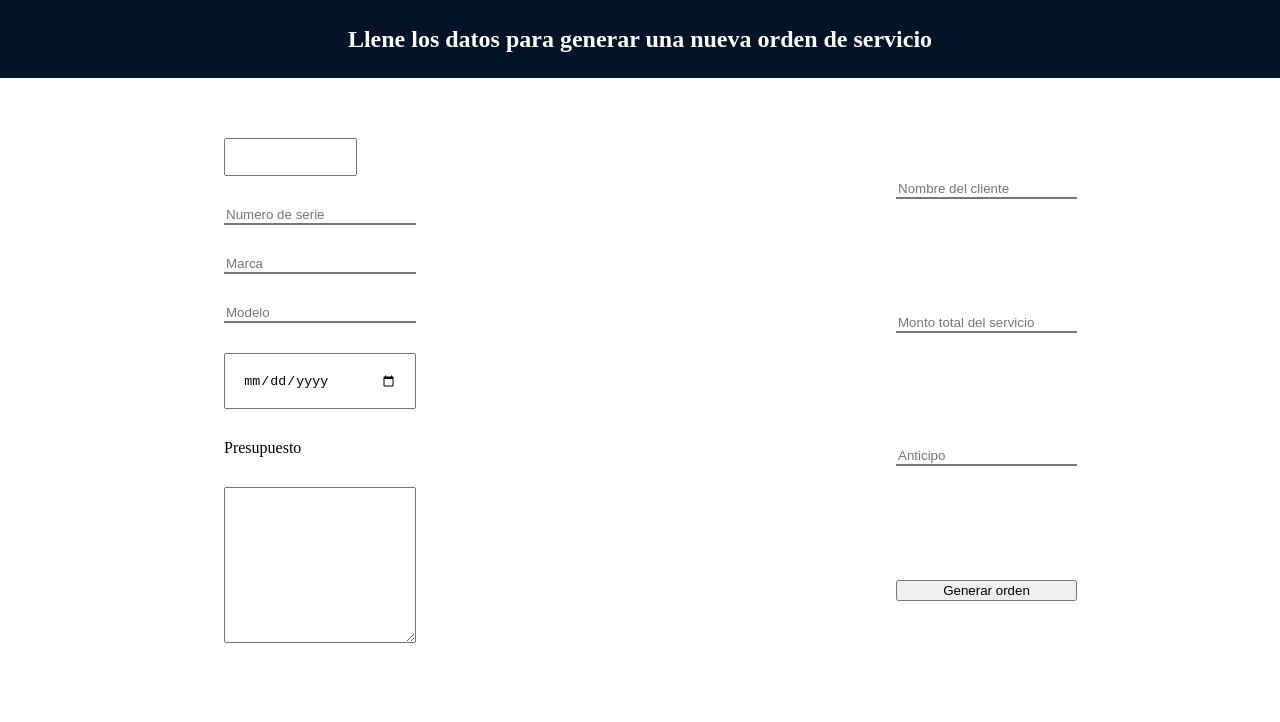
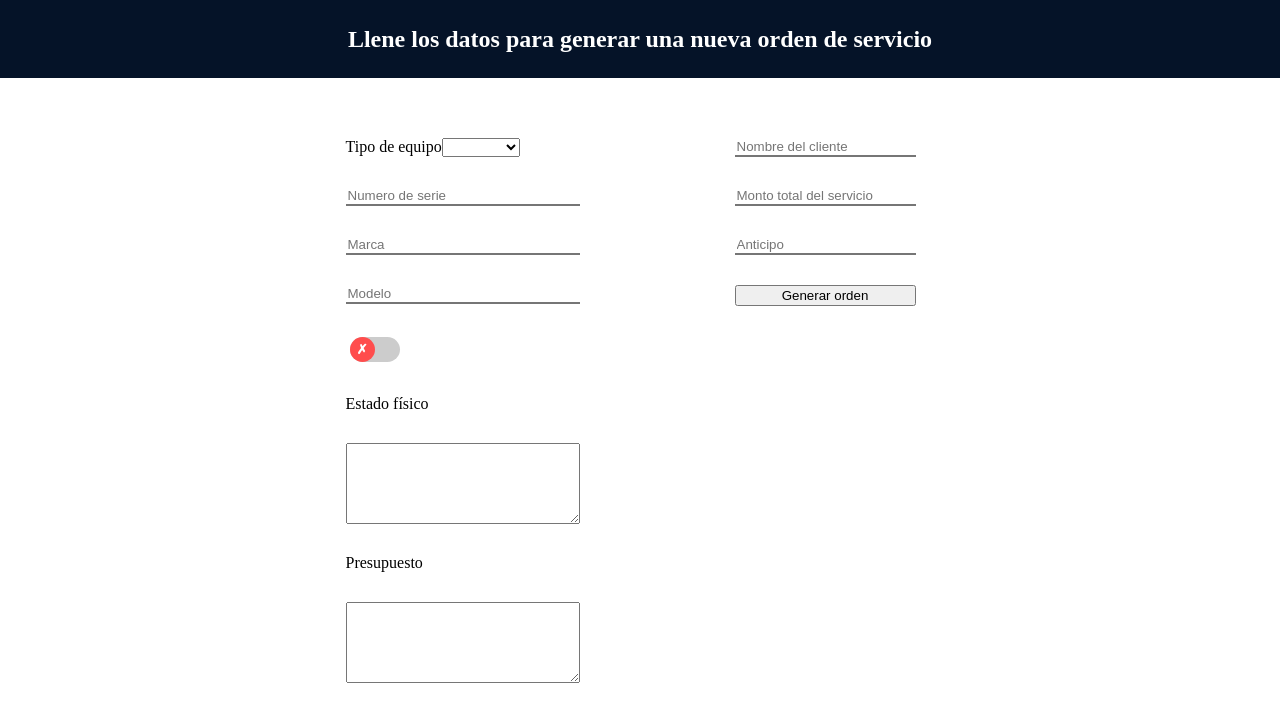
Before and after one commit to Juanplr/frontendTechCareJS, a Vue app: page /formularioOrden in a window 1280 px wide. Shown: the top 722 px of the page. Built offline with nearby package versions, Linux system fonts and the light colour scheme.

Commit message:
avance de fin de semana

```diff
--- /dev/null
+++ b/src/assets/FormularioOrden.css
@@ -0,0 +1,104 @@
+
+#divGeneral {
+  display: grid;
+  grid-template-columns: max-content max-content;
+  gap: 10%; /* Espacio entre las columnas */
+  justify-content: center; /* Centramos las columnas */
+  margin-top: 60px;
+
+}
+#headerFormOrden{
+  padding: 2%;
+  text-align: center;
+  background-color: rgb(5, 19, 40);
+  color: #fff;
+  font-weight: bold;
+  font-size:x-large;
+}
+
+#cb_tipo_dispositivo{
+  width: auto;
+}
+
+#divColumna1{
+  width: 90%;
+  display: grid;
+  flex-direction: column;
+  flex-wrap: nowrap;
+  justify-content: space-between;
+  align-items: flex-start;
+  row-gap: 30px;
+}
+#divColumna2{
+  width: 200px;
+  height: max-content;
+  display: grid;
+  flex-direction: column;
+  flex-wrap: nowrap;
+  justify-content: space-between;
+  align-items: center;
+  row-gap: 30px;
+}
+#selectTipo{
+  padding: 5%;
+  width: 110px;
+}
+input[type="date"] {
+  display: block; /* Asegura que se comporte como un bloque para alinearse correctamente */
+  width: 80%; /* Asegura que ocupe todo el ancho disponible */
+  padding: 9%;
+
+}
+
+input[type="text"]{
+  border-top: none;
+  border-left: none;
+  border-right: none;
+}
+input[type="text"]:focus{
+  border-top: none;
+  border-left: none;
+  border-right: none;
+}
+
+
+.custom-toggle {
+  appearance: none;
+  -webkit-appearance: none;
+  width: 50px;
+  height: 25px;
+  background-color: #ccc;
+  border-radius: 15px;
+  position: relative;
+  outline: none;
+  cursor: pointer;
+  transition: background-color 0.3s;
+}
+
+.custom-toggle::before {
+  content: "✗";
+  color: white;
+  font-weight: bold;
+  display: block;
+  width: 25px;
+  height: 25px;
+  background-color: #ff4d4d;
+  border-radius: 50%;
+  position: absolute;
+  top: 0;
+  left: 0;
+  display: flex;
+  align-items: center;
+  justify-content: center;
+  transition: all 0.3s;
+}
+
+.custom-toggle:checked {
+  background-color: #4caf50;
+}
+
+.custom-toggle:checked::before {
+  content: "✓";
+  background-color: #4caf50;
+  transform: translateX(25px);
+}
--- a/src/assets/app.css
+++ b/src/assets/LoginStyle.css
@@ -90,6 +90,7 @@ body{
 .login {
 	width: 320px;
 	padding: 30px;
+	text-align: center;
 	padding-top: 156px;
 }
 
@@ -109,17 +110,20 @@ body{
 	border-bottom: 2px solid #D1D1D4;
 	background: none;
 	padding: 10px;
-	padding-left: 24px;
+	padding-left: 20px;
 	font-weight: 700;
 	width: 75%;
 	transition: .2s;
 }
 
+
+.loging_label,
 .login__input:active,
 .login__input:focus,
 .login__input:hover {
 	outline: none;
 	border-bottom-color: #4f4d8d;
+	text-align: center;
 }
 
 .login__submit {
@@ -127,17 +131,16 @@ body{
 	font-size: 14px;
 	margin-top: 30px;
 	padding: 16px 20px;
-	border-radius: 26px;
+	border-radius: 20px;
 	border: 1px solid #7572af;
 	text-transform: uppercase;
 	font-weight: 700;
-	display: flex;
-	align-items: center;
 	width: 100%;
 	color: #4C489D;
 	box-shadow: 0px 2px 2px #5C5696;
 	cursor: pointer;
 	transition: .2s;
+
 }
 
 .login__submit:active,
--- a/src/components/FormularioOrden.vue
+++ b/src/components/FormularioOrden.vue
@@ -1,83 +1,127 @@
+<script>
+import { reactive } from 'vue';
+import axios from "axios";
+export default {
+  setup() {
+    const url = "http://localhost:3000/api/";
+
+    const formData = reactive({
+      numero_de_serie: '',
+      marca: '',
+      modelo: '',
+      estado_fisico: '',
+      presupuesto: '',
+      nombre_cliente: '',
+      monto_total: '',
+      anticipo: '',
+      tipo_de_dispositivo: '',
+      cargador: false
+    });
+
+    const generar_orden = () => {
+      const parametros =
+      {
+        numero_de_serie: formData.numero_de_serie,
+        marca: formData.marca,
+        modelo: formData.modelo,
+        estado_fisico: formData.estado_fisico,
+        presupuesto: formData.presupuesto,
+        nombre_cliente: formData.nombre_cliente,
+        monto_total: formData.monto_total,
+        anticipo: formData.anticipo,
+        tipo_de_dispositivo: formData.tipo_de_dispositivo,
+        cargador: formData.cargador
+      }
+
+      const nuevoEquipo ={
+          "numero_de_serie": parametros.numero_de_serie,
+          "marca": parametros.marca,
+          "modelo": parametros.modelo,
+          "tipo_de_dispositivo": parametros.tipo_de_dispositivo,
+          "estado_fisico": parametros.estado_fisico,
+          "cargador": parametros.cargador
+      }
+
+      const nuevaordendeservicio ={
+
+      }
+
+      axios.post(`${url}equipo`, nuevoEquipo
+      )
+      .then((response)=>{
+        if(responnse != null){
+          parametros.numero_de_serie=responnse.data;
+          axios.post(`${url}orden_servicio/nuevaordendeservicio`, nuevoEquipo
+      )
+      .then((response)=>{
+
+      })
+      .catch((error)=>{
+        console.error(error);
+      });
+        }
+      })
+      .catch((error)=>{
+        console.error(error);
+      });
+
+
+      console.log(parametros);
+    };
+
+    return { formData, generar_orden };
+  },
+};
+
+</script>
+
 <template>
-<header id="headerFormOrden">Llene los datos para generar una nueva orden de servicio</header>
+  <header id="headerFormOrden">
+    Llene los datos para generar una nueva orden de servicio
+  </header>
   <div id="divGeneral">
     <div id="divColumna1">
-      <input id="selectTipo" list="browsers" />
-      <datalist id="browsers">
-        <option value="Google"></option>
-        <option value="IE9"></option>
-      </datalist>
-      <input type="text" placeholder="Numero de serie"/>
-      <input type="text" placeholder="Marca"/>
-      <input type="text" placeholder="Modelo" />
+      <div class="cb_tipo_dispositivo">
+        <form action="#">
+          <label for="lang">Tipo de equipo</label>
+          <select name="tipos_de_equipo" id="lang" v-model="formData.tipo_de_dispositivo">
+            <option value="escritorio">Escritorio</option>
+            <option value="laptop">Laptop</option>
+            <option value="consola">Consola</option>
+          </select>
+        </form>
+      </div>
+      <input type="text" placeholder="Numero de serie" v-model="formData.numero_de_serie"/>
+      <input type="text" placeholder="Marca" v-model="formData.marca"/>
+      <input type="text" placeholder="Modelo" v-model="formData.modelo"/>
+      <input type="checkbox" role="switch" id="customToggle" class="custom-toggle" v-model="formData.cargador"/>
 
-      <input type="date" />
+      <label>Estado físico</label>
+      <textarea
+        name="estado_fisico"
+        id="ta_estado_fisico"
+        cols="30"
+        rows="5"
+        v-model="formData.estado_fisico"
+      ></textarea>
       <label>Presupuesto</label>
-      <textarea name="presupuesto" id="textArea" cols="30" rows="10"></textarea>
+      <textarea
+        name="presupuesto"
+        id="ta_presupuesto"
+        cols="30"
+        rows="5"
+        v-model="formData.presupuesto"
+      ></textarea>
     </div>
     <div id="divColumna2">
-      <input type="text" placeholder="Nombre del cliente"/>
-      <input type="text" placeholder="Monto total del servicio"/>
-      <input type="text" placeholder="Anticipo"/>
-      <button>Generar orden</button>
+      <input type="text" placeholder="Nombre del cliente" v-model="formData.nombre_cliente"/>
+      <input type="text" placeholder="Monto total del servicio" v-model="formData.monto_total"/>
+      <input type="text" placeholder="Anticipo" v-model="formData.anticipo"/>
+      <button type="button" v-on:click="generar_orden">Generar orden</button>
     </div>
   </div>
 </template>
+
 <style>
-#divGeneral {
-  display: grid;
-  grid-template-columns: 1fr 1fr; /* Dos columnas de ancho igual */
-   /* Espacio entre las columnas */
-  justify-items: center;
-  margin-top: 60px;
-  height: 8cm;
-}
-#headerFormOrden{
-  padding: 2%;
-  text-align: center;
-  background-color: rgb(5, 19, 40);
-  color: #fff;
-  font-weight: bold;
-  font-size:x-large;
-}
-#divColumna1{
-  width: 30%;
-  display: grid;
-  flex-direction: column;
-  flex-wrap: nowrap;
-  justify-content: space-between;
-  align-items: flex-start;
-  row-gap: 30px;
-}
-#divColumna2{
-  width: 20%;
-  display: grid;
-  flex-direction: column;
-  flex-wrap: nowrap;
-  justify-content: space-between;
-  align-items: center;
-  row-gap: 30px;
-}
-#selectTipo{
-  padding: 5%;
-  width: 110px;
-}
-input[type="date"] {
-  display: block; /* Asegura que se comporte como un bloque para alinearse correctamente */
-  width: 80%; /* Asegura que ocupe todo el ancho disponible */
-  padding: 9%;
-
-}
-
-input[type="text"]{
-  border-top: none;
-  border-left: none;
-  border-right: none;
-}
-input[type="text"]:focus{
-  border-top: none;
-  border-left: none;
-  border-right: none;
-}
-
+@import "../assets/FormularioOrden.css";
 </style>
--- a/src/components/Login.vue
+++ b/src/components/Login.vue
@@ -8,18 +8,19 @@ import { reactive } from 'vue';
 export default {
   setup() {
     const router = useRouter();
-
+    const URL = "http://localhost:3000/api/";
     const formData = reactive({
       username: '',
       password: ''
     });
 
-    //console.log('Username:', formData.username);
-    //console.log('Password:', formData.password);
+
     const login = () => {
       axios
-        //.get("http://localhost:3000/api/user/loging/pepe/12345678")
-        .get(`http://localhost:3000/api/user/loging/${formData.username}/${formData.password}`)
+        .post(`${URL}user/loging`,
+          "username=" + formData.username,
+          "&password=" + formData.password
+        )
         .then((response) => {
           if (response.data == false) {
             console.log("Error");
@@ -49,8 +50,10 @@ export default {
               type="text"
               class="login__input"
               placeholder="Username"
-              v-model="formData.username"
-            />
+              v-model="formData.username"/>
+          <div class="login__label">
+            <label>Nombre de usuario o contraseña incorrectos</label>
+          </div>
           </div>
           <div class="login__field">
             <i class="login__icon fas fa-lock"></i>
@@ -60,13 +63,16 @@ export default {
               placeholder="Password"
               v-model="formData.password"
             />
+            <div class="login__label">
+            <label>Nombre de usuario o contraseña incorrectos</label>
+          </div>
           </div>
           <button
             v-on:click="login()"
             type="button"
             class="button login__submit"
           >
-            <span class="button__text">Log In Now</span>
+            <span class="button__text">Inicio de sesión</span>
             <i class="button__icon fas fa-chevron-right"></i>
           </button>
         </form>
@@ -84,5 +90,5 @@ export default {
 </template>
 
 <style>
-@import "@/assets/app.css";
+@import "@/assets/LoginStyle.css";
 </style>
```
